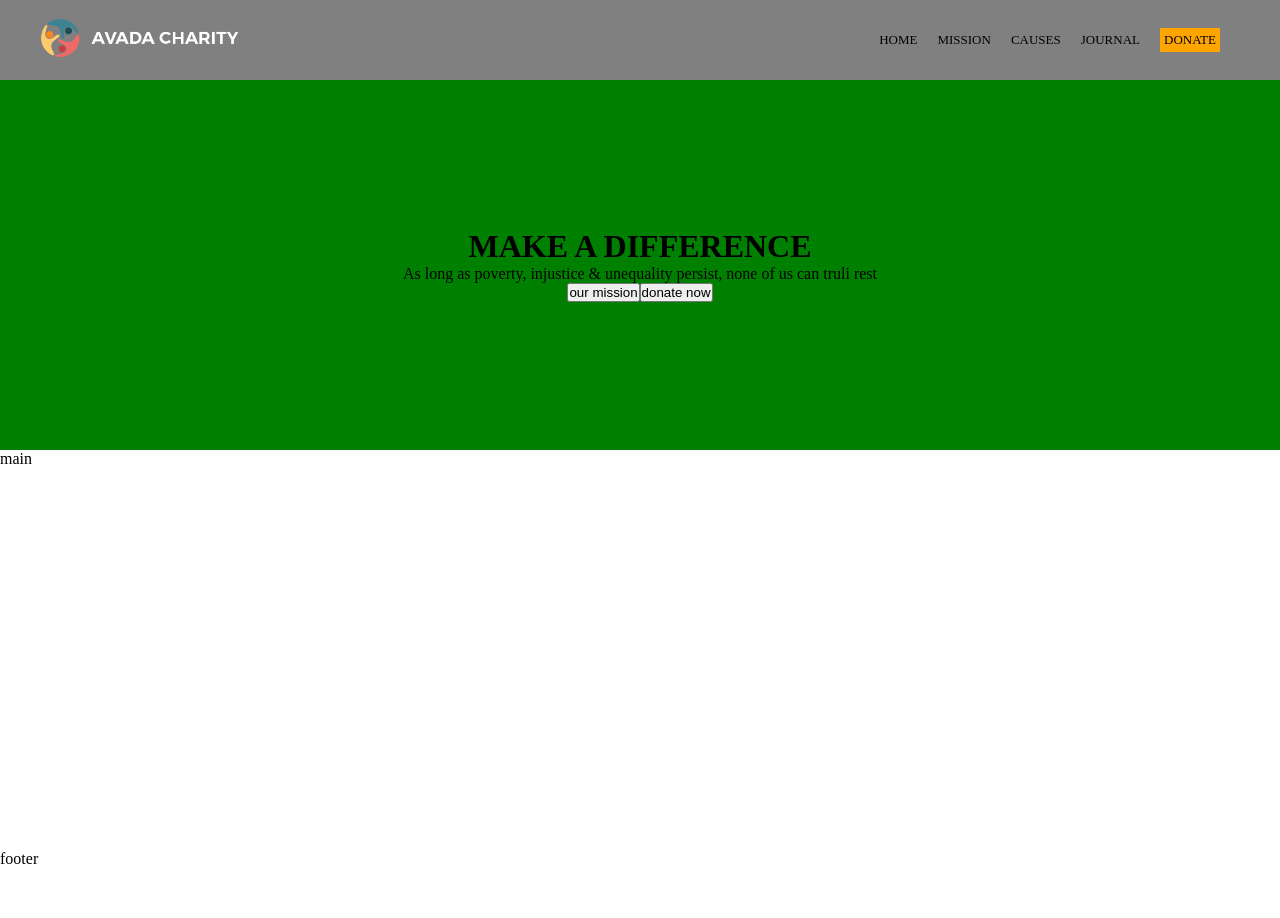
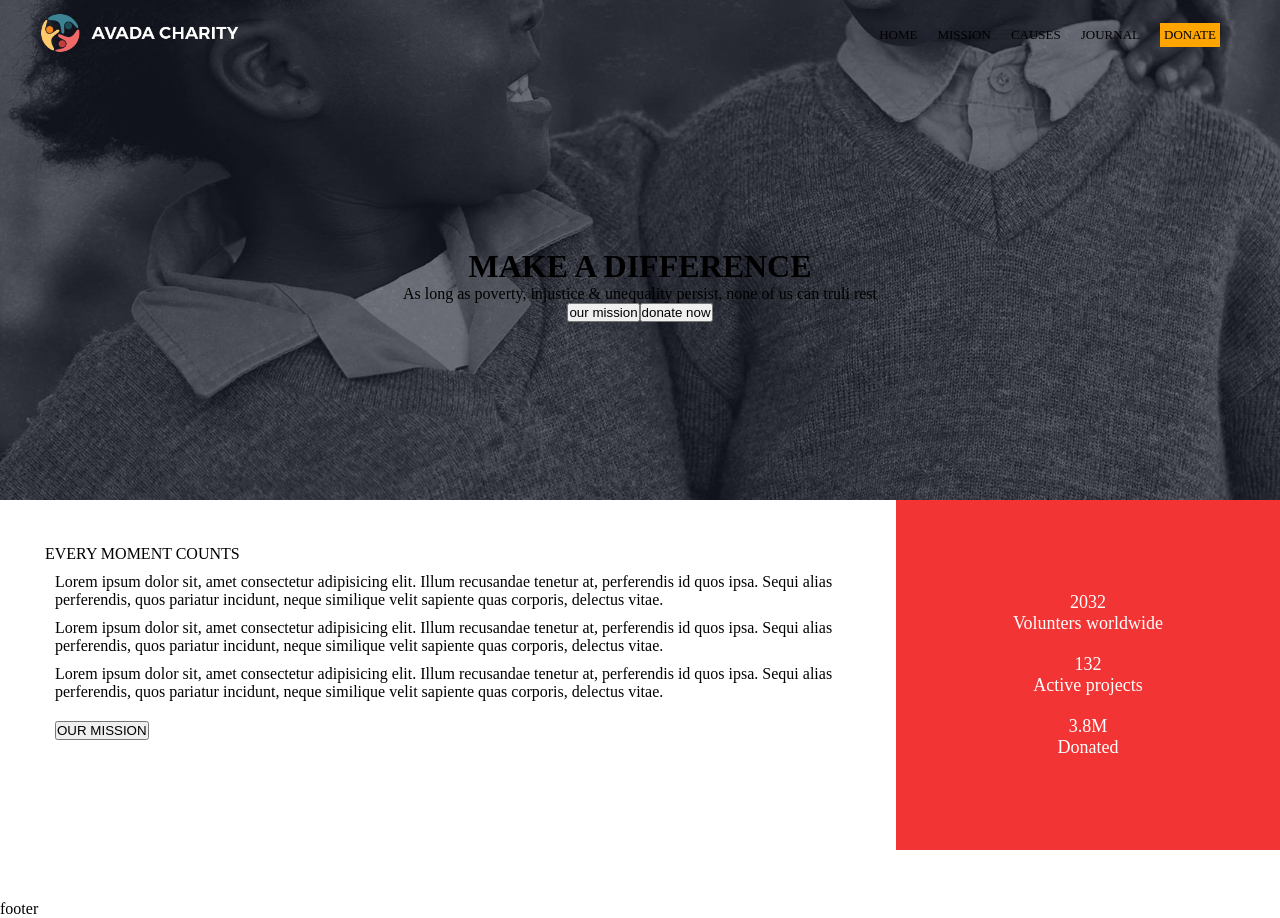
Before and after one commit to Cristian1231233/proj-html-vuejs, a Vue app: page / in a window 1280 px wide. Before the commit the page ends 868 px from the top, so only its background shows below. Built offline with nearby package versions, Linux system fonts and the light colour scheme.

Commit message:
prima sezione commit

```diff
--- a/src/components/Header.vue
+++ b/src/components/Header.vue
@@ -32,10 +32,13 @@ export default {
 <style lang="scss" scoped>
 
 header{
-    height: 450px;
-    background-color: gray;
+    height: 500px;
+    background-image: url('../assets/images/home-page-slider.jpg');
+    background-size: 1500px;
+    background-position: center;
+
     .header-top{
-        height: 80px;
+        height: 70px;
         display: flex;
         justify-content: space-between;
         align-items: center;
@@ -45,14 +48,14 @@ header{
         width: 200px;
            img{
             width: 100%;
+            cursor: pointer;
         }
        }
     }
 
 }
 .container-header-bottom{
-    height: calc(100% - 80px);
-    background-color: green;
+    height: calc(100% - 70px);
     display: flex;
     justify-content: center;
     align-items: center;
--- a/src/components/Main.vue
+++ b/src/components/Main.vue
@@ -1,6 +1,31 @@
 <template>
   <div class="main">
-      main
+      <div class="section-1">
+          <div class="section-1-left">
+              <div>EVERY MOMENT COUNTS</div>
+              <p>Lorem ipsum dolor sit, amet consectetur adipisicing elit. Illum recusandae tenetur at, perferendis id quos ipsa. Sequi alias perferendis, quos pariatur incidunt, neque similique velit sapiente quas corporis, delectus vitae.</p>
+              <p>Lorem ipsum dolor sit, amet consectetur adipisicing elit. Illum recusandae tenetur at, perferendis id quos ipsa. Sequi alias perferendis, quos pariatur incidunt, neque similique velit sapiente quas corporis, delectus vitae.</p>
+              <p>Lorem ipsum dolor sit, amet consectetur adipisicing elit. Illum recusandae tenetur at, perferendis id quos ipsa. Sequi alias perferendis, quos pariatur incidunt, neque similique velit sapiente quas corporis, delectus vitae.</p>
+              <button>OUR MISSION</button>
+          </div>
+          <div class="section-1-right">
+              <div class="container-1">
+                  <div class="num-text">
+                    <div>2032</div>
+                    <div>Volunters worldwide</div>
+                  </div>
+                  <div class="num-text">
+                    <div>132</div>
+                    <div>Active projects</div>
+                  </div>
+                  <div class="num-text">
+                    <div>3.8M</div>
+                    <div>Donated</div>
+                  </div>
+
+              </div>
+          </div>
+      </div>
   </div>
 </template>
 
@@ -14,6 +39,39 @@ export default {
 
 .main{
     min-height: 400px;
+    .section-1{
+        display: flex;
+        height: 350px;
+        background-color: red;
+        .section-1-left{
+            height: 100%;
+            width: 70%;
+            background-color: white;
+            padding: 45px;
+            p{
+                margin: 10px;
+            }
+            button{
+                margin: 10px 10px;
+            }
+
+        }
+        .section-1-right{
+            display: flex;
+            flex-direction: column;
+            justify-content: center;
+            align-items: center;
+            height: 100%;
+            width: 30%;
+            text-align: center;
+            color: white;
+            background-color: rgb(243, 52, 52);
+            .num-text{
+                margin: 20px;
+                font-size: 18px;
+            }
+        }
+    }
 }
 
 </style>
--- a/src/components/Menu.vue
+++ b/src/components/Menu.vue
@@ -26,6 +26,7 @@ ul{
     li{
         font-size: 13px;
         margin-right: 20px;
+        cursor: pointer;
     }
     li.bottone{
         background-color: orange;
```
